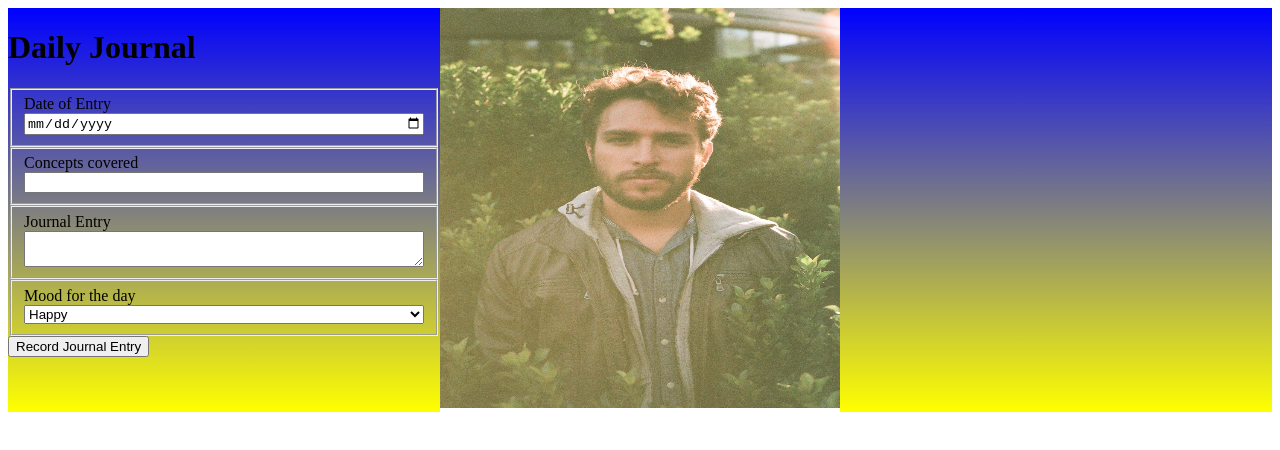
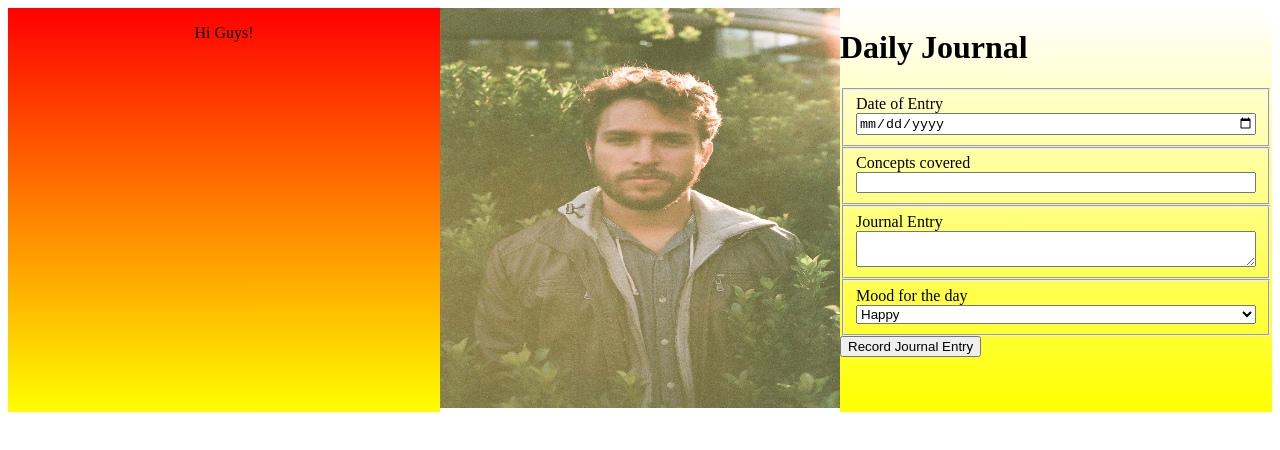
Before and after one commit to NathanSepulveda/DailyJournal, a plain HTML site: page src/index.html in a window 1280 px wide. Drawn offline with Linux system fonts and the light colour scheme.

Commit message:
added image and learned more flexbox

```diff
--- a/src/index.html
+++ b/src/index.html
@@ -46,6 +46,7 @@
         <img src="nathanBushes.jpg" alt="bush" width="400" height="400">
     </div>
     <div id="block2">
+        <p id="text">Hi Guys!</p>
 
     </div>
 </div>
--- a/src/styles/journal.css
+++ b/src/styles/journal.css
@@ -6,25 +6,25 @@ fieldset {
 
 .grandDiv {
     display: flex;
-    flex-direction: row;
+    flex-direction: row-reverse;
     height: 100%;
 }
 
 #grad1 {
     width: 450px;
     background-color: blue; /* For browsers that do not support gradients */
-    background-image: linear-gradient(blue, yellow); /* Standard syntax (must be last) */
+    background-image: linear-gradient(white, yellow); /* Standard syntax (must be last) */
   }
 
   #block2 {
     width: 450px;
     background-color: blue; /* For browsers that do not support gradients */
-    background-image: linear-gradient(blue, yellow); /* Standard syntax (must be last) */
+    background-image: linear-gradient(red, yellow); /* Standard syntax (must be last) */
   }
 
 
 
   #text {
       display: flex;
-      text-align: center;
+      justify-content: center;
   }
```
